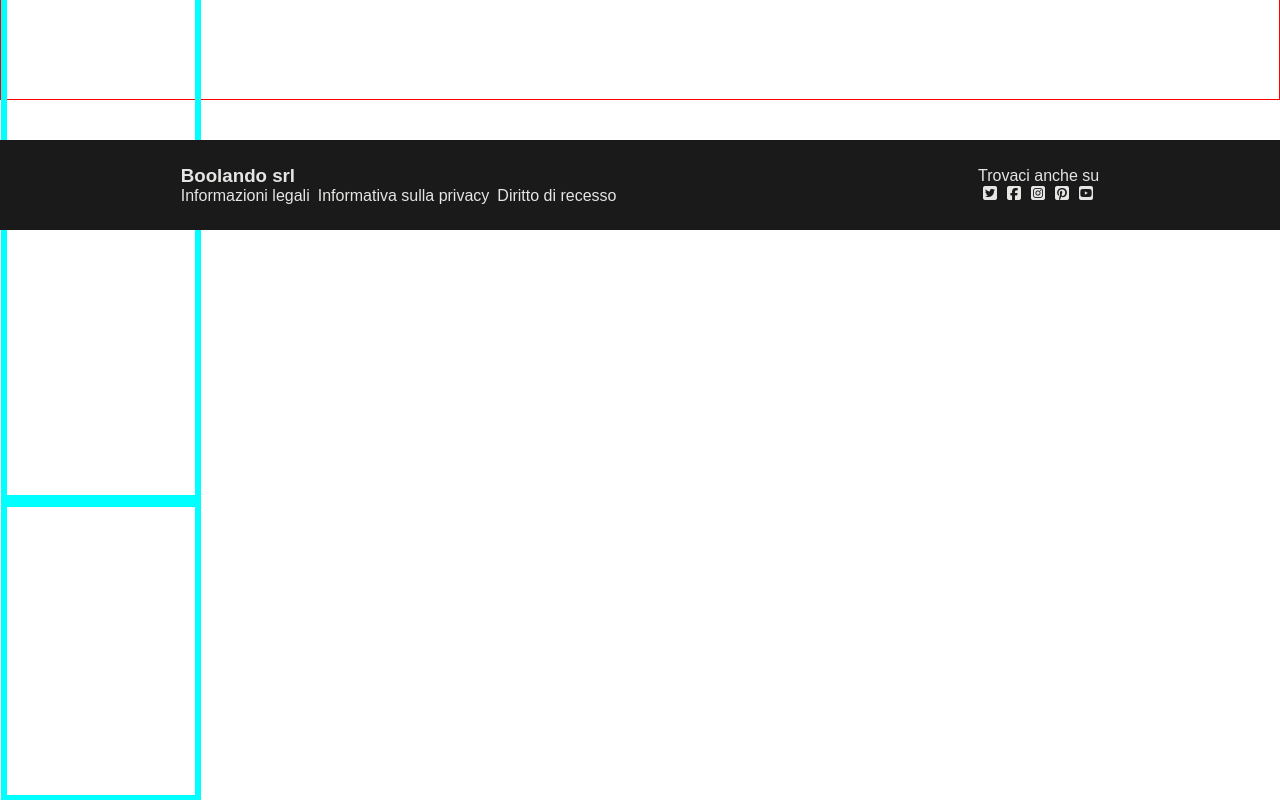
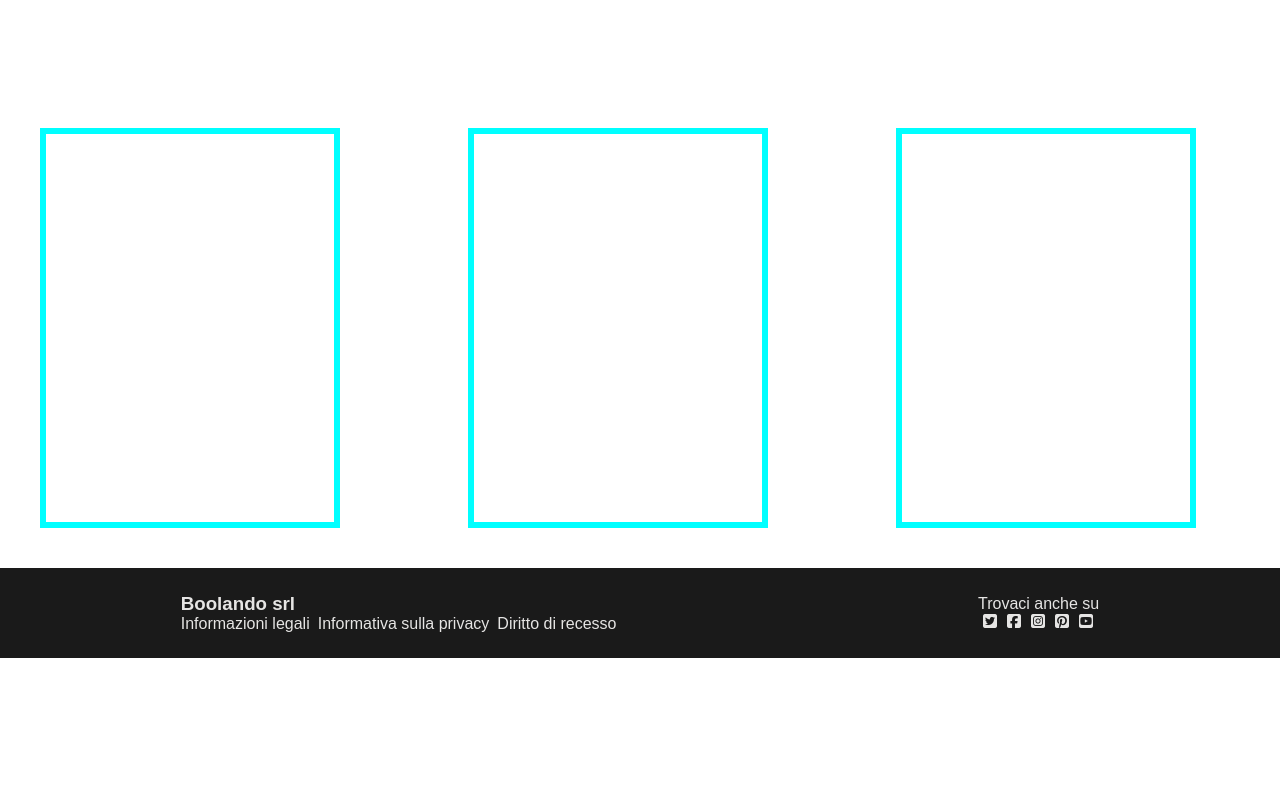
Before and after one commit to sisdream/vite-boolando, a Vue app: page / in a window 1280 px wide. Shown: the part 500-1300 px from the top of the page. After the commit the page ends 1158 px from the top, so only its background shows below. Built offline with nearby package versions, Linux system fonts and the light colour scheme.

Commit message:
feat: card

```diff
--- a/src/components/AppFooter.vue
+++ b/src/components/AppFooter.vue
@@ -2,7 +2,11 @@
     export default {
         data () {
             return {
-
+                links: [
+                    'Informazioni legali',
+                    'Informativa sulla privacy',
+                    'Diritto di recesso',
+                ],
             }
         },
     }
@@ -14,9 +18,9 @@
             <div class="left">
                 <h3>Boolando srl</h3>
                 <ul>
-                  <li><a href="#">Informazioni legali</a></li>
-                  <li><a href="#">Informativa sulla privacy</a></li>
-                  <li><a href="#">Diritto di recesso</a></li>
+                    <li v-for="link in links">
+                        <a href="#">{{ link  }}</a>
+                    </li>
                 </ul>
               </div>
               <div class="right">
--- a/src/components/AppMain.vue
+++ b/src/components/AppMain.vue
@@ -26,14 +26,15 @@
     @use '../styles/partials/mixins' as *;
 
     .container {
-        margin-top: calc($grid-spacing * 4);
-        margin-bottom: calc($grid-spacing * 4);
-        border: 1px solid red;
-        height: 500px;
+
+        margin: calc($grid-spacing * 4);;
+        height: 100%;
 
         .row {
             height: 100%;
             flex-wrap: wrap;
+            display: flex;
+            gap: 8rem;
         }
     }
 </style>
--- a/src/styles/general.scss
+++ b/src/styles/general.scss
@@ -24,9 +24,8 @@ a {
 // DEBUG
 .debug {
     border: 6px solid aqua;
-    height: 70%;
-    max-height: 300px;
-    width: 200px;
+    height: 400px;
+    width: 300px;
 }
 
 .icon i{
```
Also changed, not shown: src/App.vue (+1 -59 lines).
